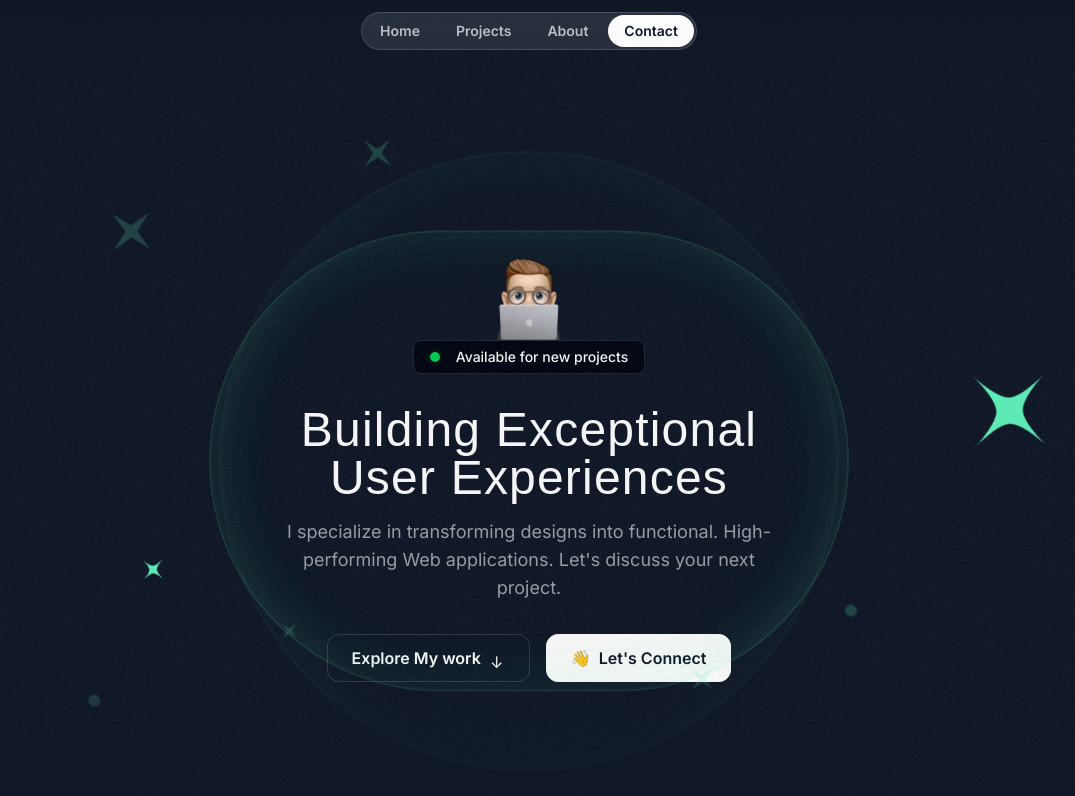
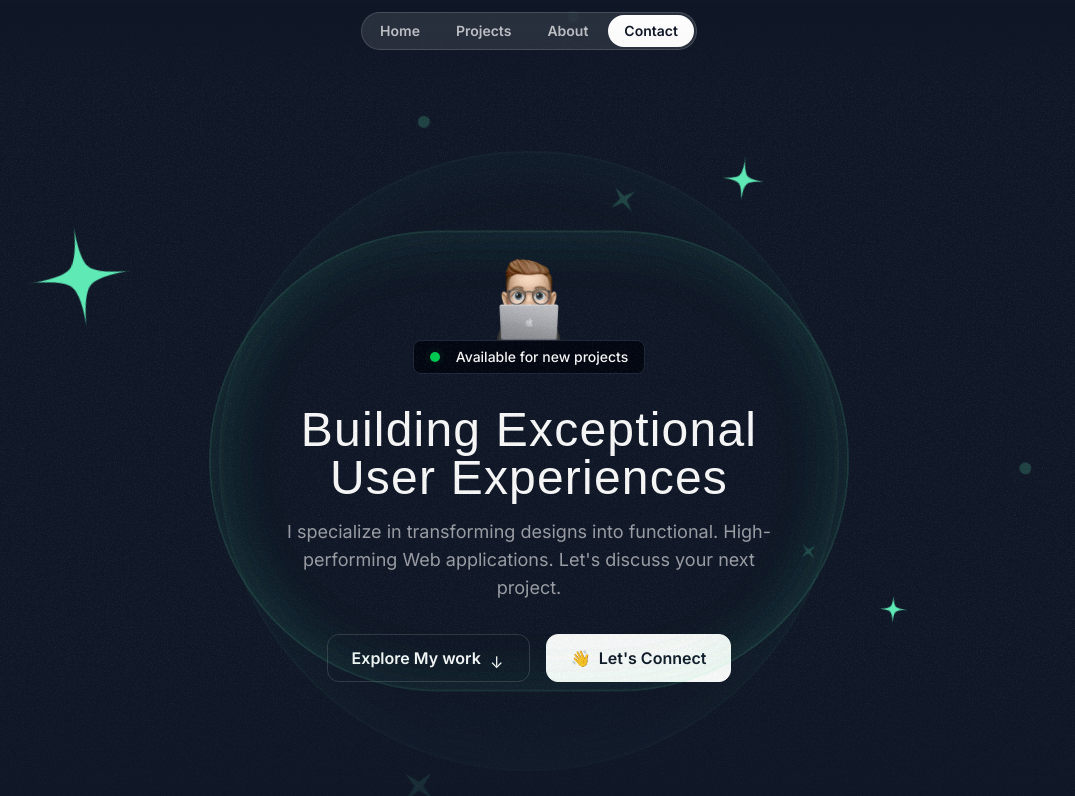
Before and after one commit to rahulrajput34/Portfolio-Website, a Next.js app: page / in a window 1280 px wide. Shown: the top 796 px of the page, without its empty margins (111-1186 px from the left). Built offline with nearby package versions, Linux system fonts and the light colour scheme; a web font is replaced by a local one.

Commit message:
fix: make orbitDuration to take a string

```diff
--- a/components/HeroOrbit.tsx
+++ b/components/HeroOrbit.tsx
@@ -13,16 +13,16 @@ export const HeroOrbit = ({
   size: number;
   rotation: number;
   shouldOrbit?: boolean;
-  orbitDuration?: number;
+  orbitDuration?: string;
   shouldSpin?: boolean;
-  spinDuration?: number;
+  spinDuration?: string;
 }>) => {
   return (
     <div className="absolute left-1/2 top-1/2 -translate-x-1/2 -translate-y-1/2">
       <div
         className={twMerge(shouldOrbit === true && "animate-spin")}
         style={{
-          animationDuration: `${orbitDuration}s`,
+          animationDuration: orbitDuration,
         }}
       >
         <div
@@ -36,7 +36,7 @@ export const HeroOrbit = ({
           <div
             className={twMerge(shouldSpin === true && "animate-spin")}
             style={{
-              animationDuration: `${spinDuration}s`,
+              animationDuration: spinDuration,
             }}
           >
             <div
```
